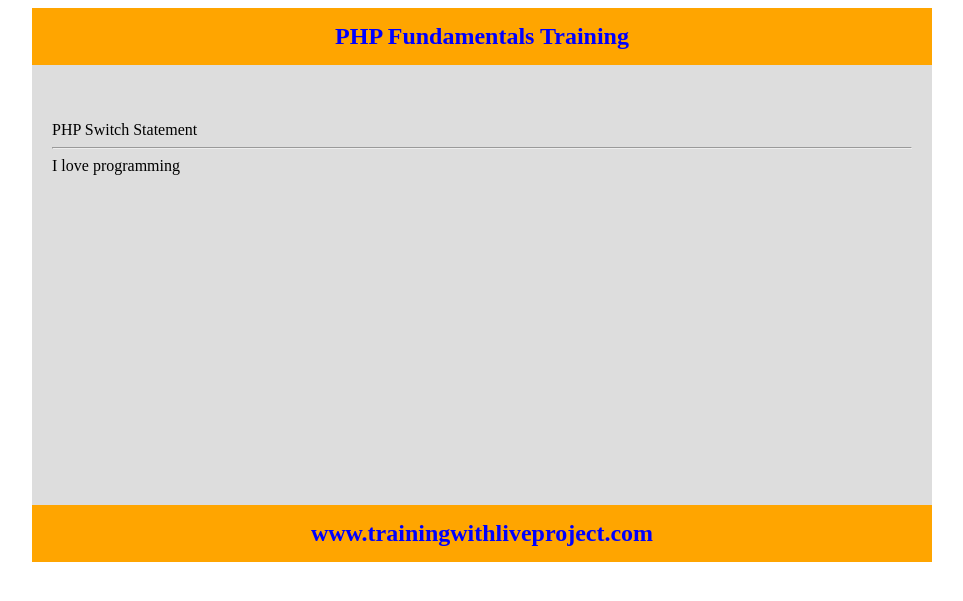
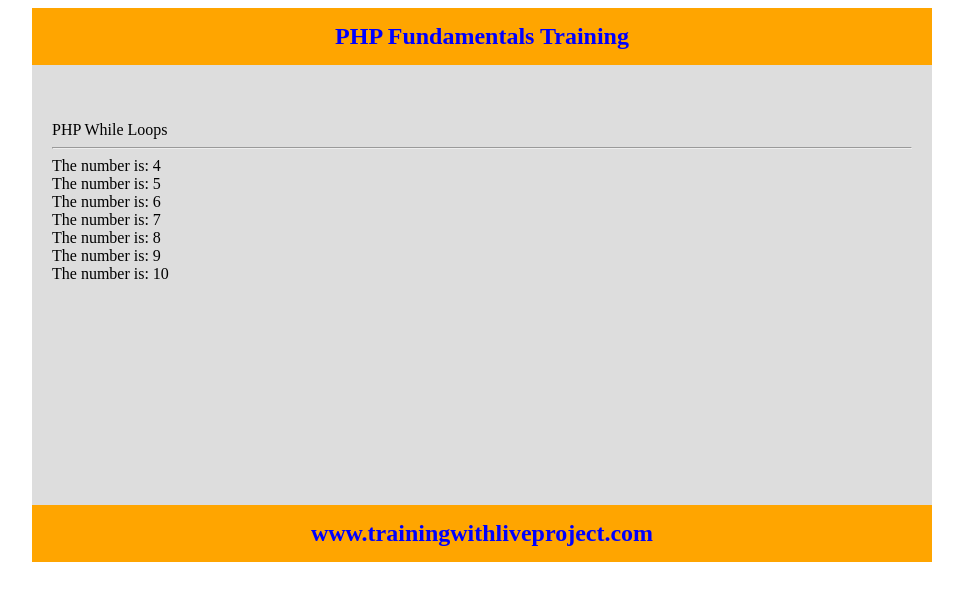
Before and after one commit to iamalamgir/php_web, a PHP site: page / in a window 1280 px wide. Shown: the top 601 px of the page, without its empty margins (158-1121 px from the left). Run offline with PHP 8.4, Linux system fonts and the light colour scheme.

Commit message:
php_while_loops_all

```diff
--- a/index.php
+++ b/index.php
@@ -31,67 +31,29 @@
 
     <br/>
     <br/>
-    PHP Switch Statement
+    PHP While Loops
     <hr/>
 
         <?php
             /*
-            $coding = "java";
+            $x = 1;
+            while($x <= 5){
+                echo "The number is: $x <br/>";
+                $x++;
+            }
 
-            switch($coding){
-
-                case "html":
-                echo "I love html";
-                break;
-
-                case "css":
-                echo "I love css";
-                break;
-
-                case "php":
-                echo "I love php";
-                break;
-
-                case "java":
-                echo "I love java";
-                break;
-
-                case "c#":
-                echo "I love c#";
-                break;
-
-                default:
-                echo "I love programming";
-            }
+            $x = 1;
+            do{
+                echo "The number is: $x <br/>";
+                $x++;
+            }while($x <= 10)
             */
 
-            $coding = "java";
-
-            switch($coding){
-
-                case "html":
-                echo "I love html";
-                break;
-
-                case "css":
-                echo "I love css";
-                break;
-
-                case "php":
-                echo "I love php";
-                break;
-
-                case "c":
-                echo "I love c";
-                break;
-
-                case "c#":
-                echo "I love c#";
-                break;
-
-                default:
-                echo "I love programming";
-            }
+            $x = 4;
+            do{
+                echo "The number is: $x <br/>";
+                $x++;
+            }while($x <= 10)
 
         ?>
     </section>
```
